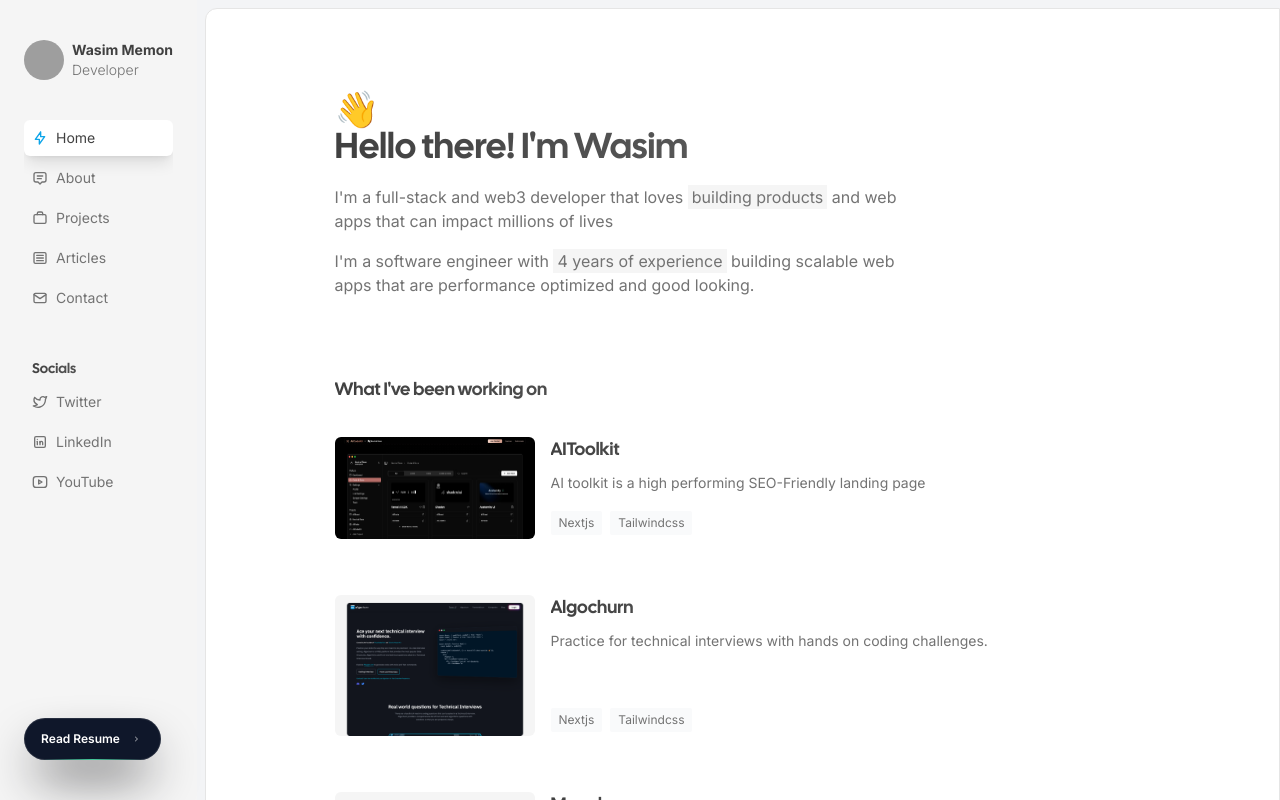
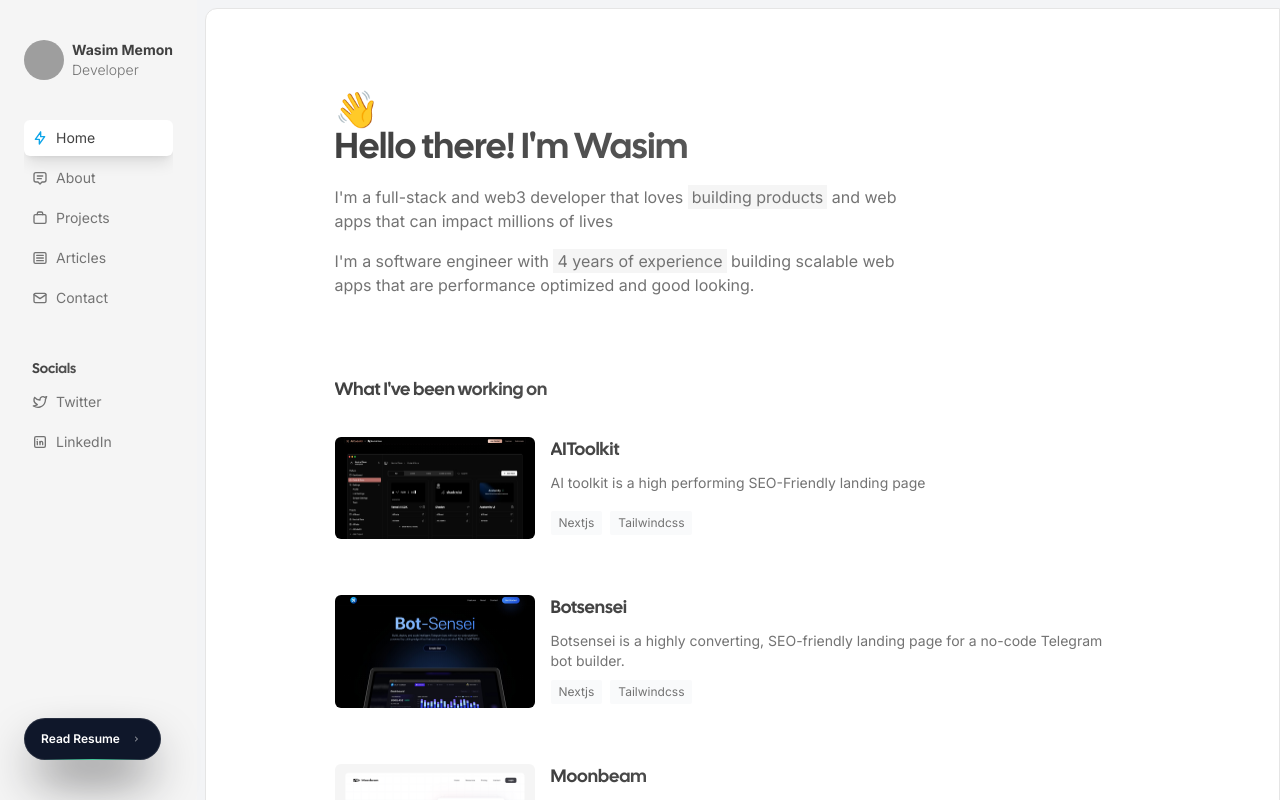
Before and after one commit to wmemon/portfolio, a Next.js app: page / in a window 1280 px wide. Built offline with nearby package versions, Linux system fonts and the light colour scheme; grey boxes are pictures that could not be loaded.

Commit message:
Added changes according to wasim

```diff
--- a/next.config.mjs
+++ b/next.config.mjs
@@ -5,7 +5,7 @@ import rehypePrism from "@mapbox/rehype-prism";
 
 const nextConfig = {
   images: {
-    domains: ["images.unsplash.com", "res.cloudinary.com"],
+    domains: ["images.unsplash.com", "res.cloudinary.com", "pbs.twimg.com"],
   },
   experimental: {
     mdxRs: true,
--- a/src/app/about/page.tsx
+++ b/src/app/about/page.tsx
@@ -17,10 +17,7 @@ export const metadata: Metadata = {
 
 export default function AboutPage() {
   const images = [
-    "https://images.unsplash.com/photo-1692544350322-ac70cfd63614?ixlib=rb-4.0.3&ixid=M3wxMjA3fDB8MHxlZGl0b3JpYWwtZmVlZHw1fHx8ZW58MHx8fHx8&auto=format&fit=crop&w=800&q=60",
-    "https://images.unsplash.com/photo-1692374227159-2d3592f274c9?ixlib=rb-4.0.3&ixid=M3wxMjA3fDB8MHxlZGl0b3JpYWwtZmVlZHw4fHx8ZW58MHx8fHx8&auto=format&fit=crop&w=800&q=60",
-    "https://images.unsplash.com/photo-1692005561659-cdba32d1e4a1?ixlib=rb-4.0.3&ixid=M3wxMjA3fDB8MHxlZGl0b3JpYWwtZmVlZHwxOHx8fGVufDB8fHx8fA%3D%3D&auto=format&fit=crop&w=800&q=60",
-    "https://images.unsplash.com/photo-1692445381633-7999ebc03730?ixlib=rb-4.0.3&ixid=M3wxMjA3fDB8MHxlZGl0b3JpYWwtZmVlZHwzM3x8fGVufDB8fHx8fA%3D%3D&auto=format&fit=crop&w=800&q=60",
+    "https://pbs.twimg.com/profile_images/1876929614750126080/D0ffclOx_400x400.jpg",
   ];
   return (
     <Container>
--- a/src/components/About.tsx
+++ b/src/components/About.tsx
@@ -6,10 +6,7 @@ import { motion } from "framer-motion";
 
 export default function About() {
   const images = [
-    "https://images.unsplash.com/photo-1692544350322-ac70cfd63614?ixlib=rb-4.0.3&ixid=M3wxMjA3fDB8MHxlZGl0b3JpYWwtZmVlZHw1fHx8ZW58MHx8fHx8&auto=format&fit=crop&w=800&q=60",
-    "https://images.unsplash.com/photo-1692374227159-2d3592f274c9?ixlib=rb-4.0.3&ixid=M3wxMjA3fDB8MHxlZGl0b3JpYWwtZmVlZHw4fHx8ZW58MHx8fHx8&auto=format&fit=crop&w=800&q=60",
-    "https://images.unsplash.com/photo-1692005561659-cdba32d1e4a1?ixlib=rb-4.0.3&ixid=M3wxMjA3fDB8MHxlZGl0b3JpYWwtZmVlZHwxOHx8fGVufDB8fHx8fA%3D%3D&auto=format&fit=crop&w=800&q=60",
-    "https://images.unsplash.com/photo-1692445381633-7999ebc03730?ixlib=rb-4.0.3&ixid=M3wxMjA3fDB8MHxlZGl0b3JpYWwtZmVlZHwzM3x8fGVufDB8fHx8fA%3D%3D&auto=format&fit=crop&w=800&q=60",
+    "https://pbs.twimg.com/profile_images/1876929614750126080/D0ffclOx_400x400.jpg"
   ];
   return (
     <div>
--- a/src/components/Sidebar.tsx
+++ b/src/components/Sidebar.tsx
@@ -106,7 +106,7 @@ const SidebarHeader = () => {
   return (
     <div className="flex space-x-2">
       <Image
-        src="https://images.unsplash.com/photo-1633332755192-727a05c4013d?ixlib=rb-4.0.3&ixid=M3wxMjA3fDB8MHxwaG90by1wYWdlfHx8fGVufDB8fHx8fA%3D%3D&auto=format&fit=crop&w=1760&q=80"
+        src="https://pbs.twimg.com/profile_images/1876929614750126080/D0ffclOx_400x400.jpg"
         alt="Avatar"
         height="40"
         width="40"
--- a/src/constants/products.tsx
+++ b/src/constants/products.tsx
@@ -1,7 +1,7 @@
 import sidefolioAIToolkit from "public/images/ai-toolkit.jpeg";
 import sidefolioAIToolkit2 from "public/images/ai-toolkit2.jpeg";
-import sidefolioAlgochurn from "public/images/sidefolio-algochurn.png";
-import sidefolioAlgochurn2 from "public/images/sidefolio-algochurn.png";
+import sidefolioBotsensei from "public/images/botsensei.jpeg";
+import sidefolioBotsensei2 from "public/images/botsensei2.jpeg";
 import sidefolioMoonbeam from "public/images/sidefolio-moonbeam.png";
 import sidefolioMoonbeam2 from "public/images/sidefolio-moonbeam-2.png";
 import sidefolioTailwindMasterKit from "public/images/sidefolio-tailwindmasterkit.png";
@@ -18,54 +18,62 @@ export const products = [
     stack: ["Nextjs", "Tailwindcss"],
     slug: "aitoolkit",
     content: (
-      <div>
-        <p>
-          Sit eiusmod ex mollit sit quis ad deserunt. Sint aliqua aliqua ullamco
-          dolore nulla amet tempor sunt est ipsum. Dolor laborum eiusmod
-          cupidatat consectetur velit ipsum. Deserunt nisi in culpa laboris
-          cupidatat elit velit aute mollit nisi. Officia ad exercitation laboris
-          non cupidatat duis esse velit ut culpa et.{" "}
-        </p>
-        <p>
-          Exercitation pariatur enim occaecat adipisicing nostrud adipisicing
-          Lorem tempor ullamco exercitation quis et dolor sint. Adipisicing sunt
-          sit aute fugiat incididunt nostrud consequat proident fugiat id.
-          Officia aliquip laborum labore eu culpa dolor reprehenderit eu ex enim
-          reprehenderit. Cillum Lorem veniam eu magna exercitation.
-          Reprehenderit adipisicing minim et officia enim et veniam Lorem
-          excepteur velit adipisicing et Lorem magna.
-        </p>{" "}
-      </div>
+      <div id="landing-page">
+      <section id="features">
+          <h2>Key Features</h2>
+          <ul>
+              <li><strong>SEO-Friendly</strong>: Optimized for search engines to boost visibility and attract more users.</li>
+              <li><strong>Modern & Sleek Design</strong>: A sleek, modern user interface with smooth animations to keep your visitors engaged.</li>
+              <li><strong>Next.js Powered</strong>: Enjoy fast page loads and superior performance with the Next.js framework.</li>
+              <li><strong>Framer Animations</strong>: Delight users with seamless, interactive animations powered by Framer.</li>
+              <li><strong>Aceternity Integration</strong>: Harness the power of Aceternity for state-of-the-art AI capabilities and data management.</li>
+          </ul>
+      </section>
+
+      <section id="get-started">
+          <h2>Ready to Innovate?</h2>
+          <p>Get started with the most advanced AI toolkit on the market and take your projects to the next level.</p>
+      </section>
+  </div>
     ),
   },
   {
-    href: "https://algochurn.com",
-    title: "Algochurn",
+    href: "https://botsensei.vercel.app/",
+    title: "Botsensei",
     description:
-      "Practice for technical interviews with hands on coding challenges.",
-    thumbnail: sidefolioAlgochurn,
-    images: [sidefolioAlgochurn, sidefolioAlgochurn2],
+      "Botsensei is a highly converting, SEO-friendly landing page for a no-code Telegram bot builder.",
+    thumbnail: sidefolioBotsensei,
+    images: [sidefolioBotsensei, sidefolioBotsensei2],
     stack: ["Nextjs", "Tailwindcss"],
-    slug: "algochurn",
+    slug: "botsensei",
     content: (
-      <div>
-        <p>
-          Sit eiusmod ex mollit sit quis ad deserunt. Sint aliqua aliqua ullamco
-          dolore nulla amet tempor sunt est ipsum. Dolor laborum eiusmod
-          cupidatat consectetur velit ipsum. Deserunt nisi in culpa laboris
-          cupidatat elit velit aute mollit nisi. Officia ad exercitation laboris
-          non cupidatat duis esse velit ut culpa et.{" "}
-        </p>
-        <p>
-          Exercitation pariatur enim occaecat adipisicing nostrud adipisicing
-          Lorem tempor ullamco exercitation quis et dolor sint. Adipisicing sunt
-          sit aute fugiat incididunt nostrud consequat proident fugiat id.
-          Officia aliquip laborum labore eu culpa dolor reprehenderit eu ex enim
-          reprehenderit. Cillum Lorem veniam eu magna exercitation.
-          Reprehenderit adipisicing minim et officia enim et veniam Lorem
-          excepteur velit adipisicing et Lorem magna.
-        </p>{" "}
-      </div>
+      <div id="landing-page">
+  <section id="intro">
+    <h1>Botsensei</h1>
+    <p>
+      Botsensei is a highly converting, SEO-friendly landing page for a no-code Telegram bot builder. It is built with Next.js and Tailwind CSS, and it uses Framer for smooth, dynamic animations.
+    </p>
+  </section>
+
+  <section id="features">
+    <h2>Key Features</h2>
+    <ul>
+      <li><strong>SEO-Friendly</strong>: Optimized for search engines to boost visibility and attract more users.</li>
+      <li><strong>Modern & Sleek Design</strong>: A sleek, modern user interface with smooth animations to keep your visitors engaged.</li>
+      <li><strong>Next.js Powered</strong>: Enjoy fast page loads and superior performance with the Next.js framework.</li>
+      <li><strong>Tailwind CSS Styling</strong>: Create a fully responsive and beautiful UI with minimal effort.</li>
+      <li><strong>Framer Animations</strong>: Delight users with seamless, interactive animations powered by Framer.</li>
+      <li><strong>No-Code Bot Building</strong>: Easily build and deploy Telegram bots without any coding skills.</li>
+    </ul>
+  </section>
+
+  <section id="get-started">
+    <h2>Ready to Innovate?</h2>
+    <p>
+      Start building Telegram bots effortlessly with Botsensei and take your projects to the next level. No coding required!
+    </p>
+  </section>
+</div>
     ),
   },
   {
--- a/src/constants/socials.tsx
+++ b/src/constants/socials.tsx
@@ -6,18 +6,13 @@ import {
 
 export const socials = [
   {
-    href: "https://twitter.com/mannupaaji",
+    href: "https://x.com/wmemon2022",
     label: "Twitter",
     icon: IconBrandTwitter,
   },
   {
-    href: "https://linkedin.com/in/manuarora28",
+    href: "https://www.linkedin.com/in/wasim-memon-1553a7322/",
     label: "LinkedIn",
     icon: IconBrandLinkedin,
   },
-  {
-    href: "https://youtube.com/maninthere",
-    label: "YouTube",
-    icon: IconBrandYoutube,
-  },
 ];
```
Also changed, not shown: public/images/botsensei.jpeg (added), public/images/botsensei2.jpeg (added).
